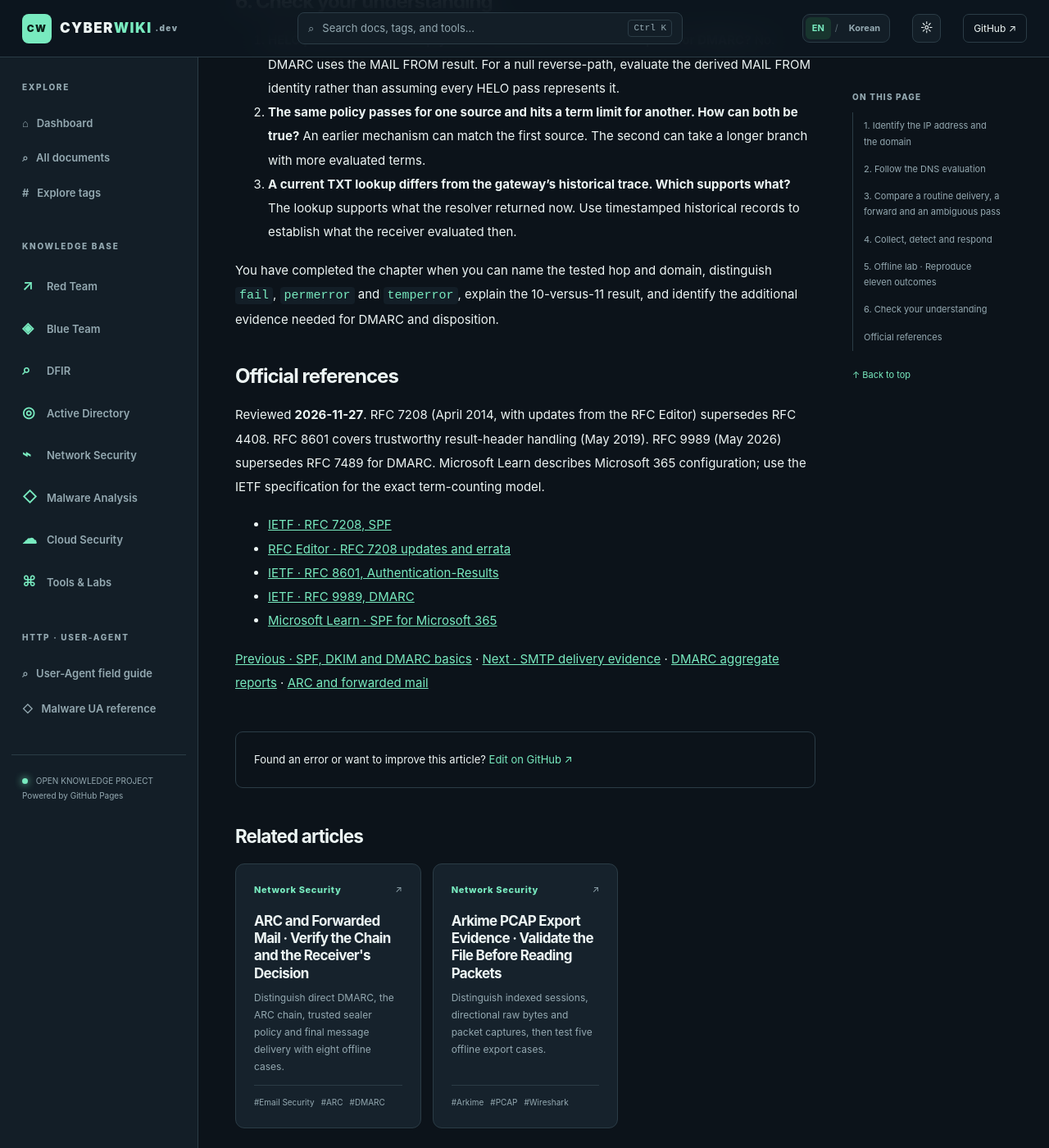
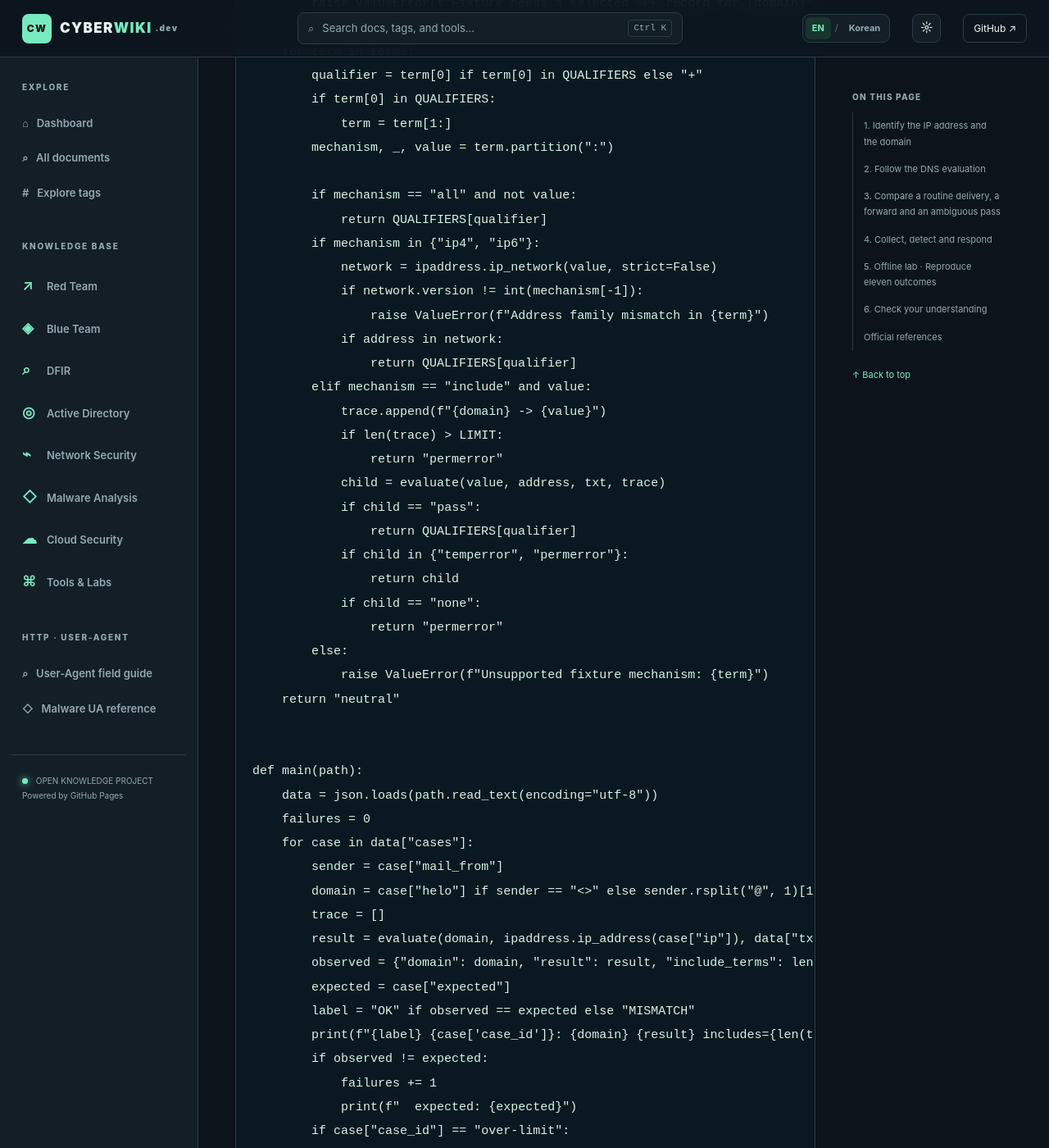
Before and after one commit to DFIDwiz-sketch/cybersecurity-wiki, a Jekyll site: the page built from _articles/spf-policy-evaluation-evidence.md, in a window 1280 px wide and 1400 px high, scrolled down 5238 px. Shown: the whole window at 82% size. Built offline with Jekyll 4.4.1, drawn with Linux system fonts in a browser that asks for light colours; some of the changed text lies outside the part shown.

Commit message:
Embed the tested SPF lab script in both articles

````diff
--- a/_articles/spf-policy-evaluation-evidence.md
+++ b/_articles/spf-policy-evaluation-evidence.md
@@ -59,7 +59,87 @@ An unrelated domain can legitimately authorize the host that sent a deceptive me
 
 ## 5. Offline lab · Reproduce eleven outcomes
 
-Use Python 3 in a directory you own or have permission to use. Save <a href="{{ '/assets/labs/spf-policy-evaluation-evidence/spf-cases.json' | relative_url }}" download="spf-cases.json">spf-cases.json</a> and <a href="{{ '/assets/labs/spf-policy-evaluation-evidence/review_spf.py' | relative_url }}" download="review_spf.py">review_spf.py</a> together and run `python3 review_spf.py`. The input contains synthetic SMTP facts, documentation IPs and selected TXT-policy fixtures. It opens no sockets and sends no mail. The program implements a deliberately small subset: `ip4`, `ip6`, `include`, and `all`. It takes the fixture's SPF candidates as input and models a temporary DNS error with JSON `null`. It does not implement real DNS, record selection, other SPF mechanisms, DMARC policy discovery, or SMTP delivery.
+Use Python 3 in a directory you own or have permission to use. Save <a href="{{ '/assets/labs/spf-policy-evaluation-evidence/spf-cases.json' | relative_url }}" download="spf-cases.json">spf-cases.json</a> and save the code below as `review_spf.py` in the same directory. Run `python3 review_spf.py`. The input contains synthetic SMTP facts, documentation IPs and selected TXT-policy fixtures. It opens no sockets and sends no mail. The program implements a deliberately small subset: `ip4`, `ip6`, `include`, and `all`. It takes the fixture's SPF candidates as input and models a temporary DNS error with JSON `null`. It does not implement real DNS, record selection, other SPF mechanisms, DMARC policy discovery, or SMTP delivery.
+
+```python
+import ipaddress
+import json
+from pathlib import Path
+import sys
+
+QUALIFIERS = {"+": "pass", "-": "fail", "~": "softfail", "?": "neutral"}
+LIMIT = 10
+
+
+def evaluate(domain, address, txt, trace):
+    records = txt.get(domain, [])
+    if records is None:
+        return "temperror"
+    if not records:
+        return "none"
+    if len(records) > 1:
+        return "permerror"
+
+    version, *terms = records[0].split()
+    if version != "v=spf1":
+        raise ValueError(f"Fixture needs a selected SPF record for {domain}")
+
+    for term in terms:
+        qualifier = term[0] if term[0] in QUALIFIERS else "+"
+        if term[0] in QUALIFIERS:
+            term = term[1:]
+        mechanism, _, value = term.partition(":")
+
+        if mechanism == "all" and not value:
+            return QUALIFIERS[qualifier]
+        if mechanism in {"ip4", "ip6"}:
+            network = ipaddress.ip_network(value, strict=False)
+            if network.version != int(mechanism[-1]):
+                raise ValueError(f"Address family mismatch in {term}")
+            if address in network:
+                return QUALIFIERS[qualifier]
+        elif mechanism == "include" and value:
+            trace.append(f"{domain} -> {value}")
+            if len(trace) > LIMIT:
+                return "permerror"
+            child = evaluate(value, address, txt, trace)
+            if child == "pass":
+                return QUALIFIERS[qualifier]
+            if child in {"temperror", "permerror"}:
+                return child
+            if child == "none":
+                return "permerror"
+        else:
+            raise ValueError(f"Unsupported fixture mechanism: {term}")
+    return "neutral"
+
+
+def main(path):
+    data = json.loads(path.read_text(encoding="utf-8"))
+    failures = 0
+    for case in data["cases"]:
+        sender = case["mail_from"]
+        domain = case["helo"] if sender == "<>" else sender.rsplit("@", 1)[1]
+        trace = []
+        result = evaluate(domain, ipaddress.ip_address(case["ip"]), data["txt"], trace)
+        observed = {"domain": domain, "result": result, "include_terms": len(trace)}
+        expected = case["expected"]
+        label = "OK" if observed == expected else "MISMATCH"
+        print(f"{label} {case['case_id']}: {domain} {result} includes={len(trace)}")
+        if observed != expected:
+            failures += 1
+            print(f"  expected: {expected}")
+        if case["case_id"] == "over-limit":
+            for count, step in enumerate(trace, 1):
+                extra = " (limit exceeded before lookup)" if count > LIMIT else ""
+                print(f"  {count:2} {step}{extra}")
+    return int(failures != 0)
+
+
+if __name__ == "__main__":
+    fixture = Path(sys.argv[1]) if len(sys.argv) > 1 else Path("spf-cases.json")
+    raise SystemExit(main(fixture))
+```
 
 | Cases | Expected comparison |
 | --- | --- |
````
Also changed, not shown: _ko_articles/spf-policy-evaluation-evidence.md (+81 -1 lines).
